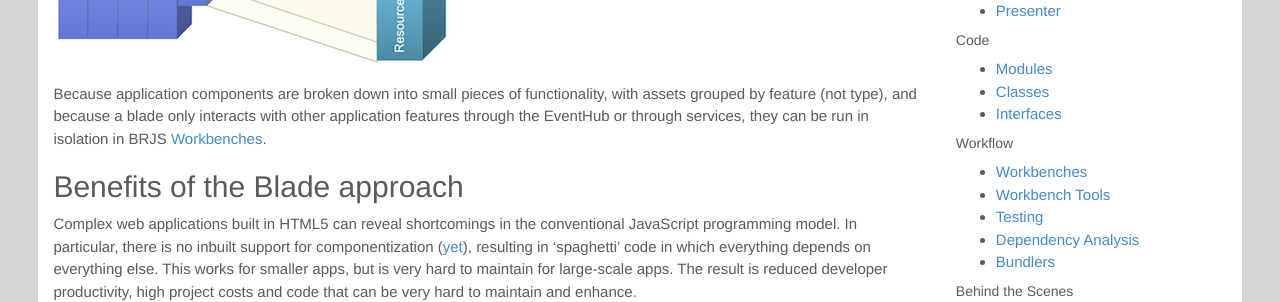
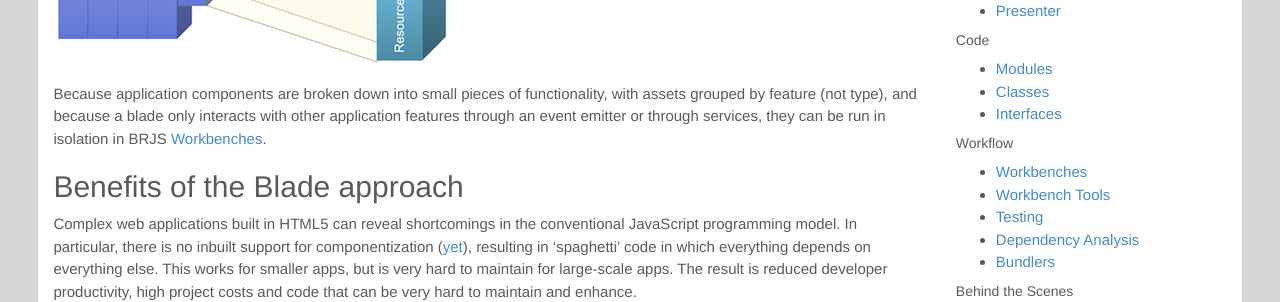
Before and after one commit to BladeRunnerJS/brjs-site, a Jekyll site: the page built from docs/concepts/blades.md, in a window 1280 px wide. Shown: the part 610-912 px from the top of the page. Built offline with Jekyll 4.4.1, drawn with Linux system fonts in a browser that asks for light colours; nearby versions of some CDN libraries; Markdown is read by kramdown in place of the engine named in the settings.

Commit message:
removing reference to event hub

```diff
--- a/docs/concepts/blades.md
+++ b/docs/concepts/blades.md
@@ -11,7 +11,7 @@ Blades can be run in isolation during development in a [Workbench](/docs/concept
 ![The contents of a Blade](/blog/img/blades.png)
 <small class="fig-text">What goes into a <strong>Blade</strong>?</small>
 
-Because application components are broken down into small pieces of functionality, with assets grouped by feature (not type), and because a blade only interacts with other application features through the EventHub or through services, they can be run in isolation in BRJS [Workbenches](/docs/concepts/workbenches).
+Because application components are broken down into small pieces of functionality, with assets grouped by feature (not type), and because a blade only interacts with other application features through an event emitter or through services, they can be run in isolation in BRJS [Workbenches](/docs/concepts/workbenches).
 
 ## Benefits of the Blade approach
 
```
